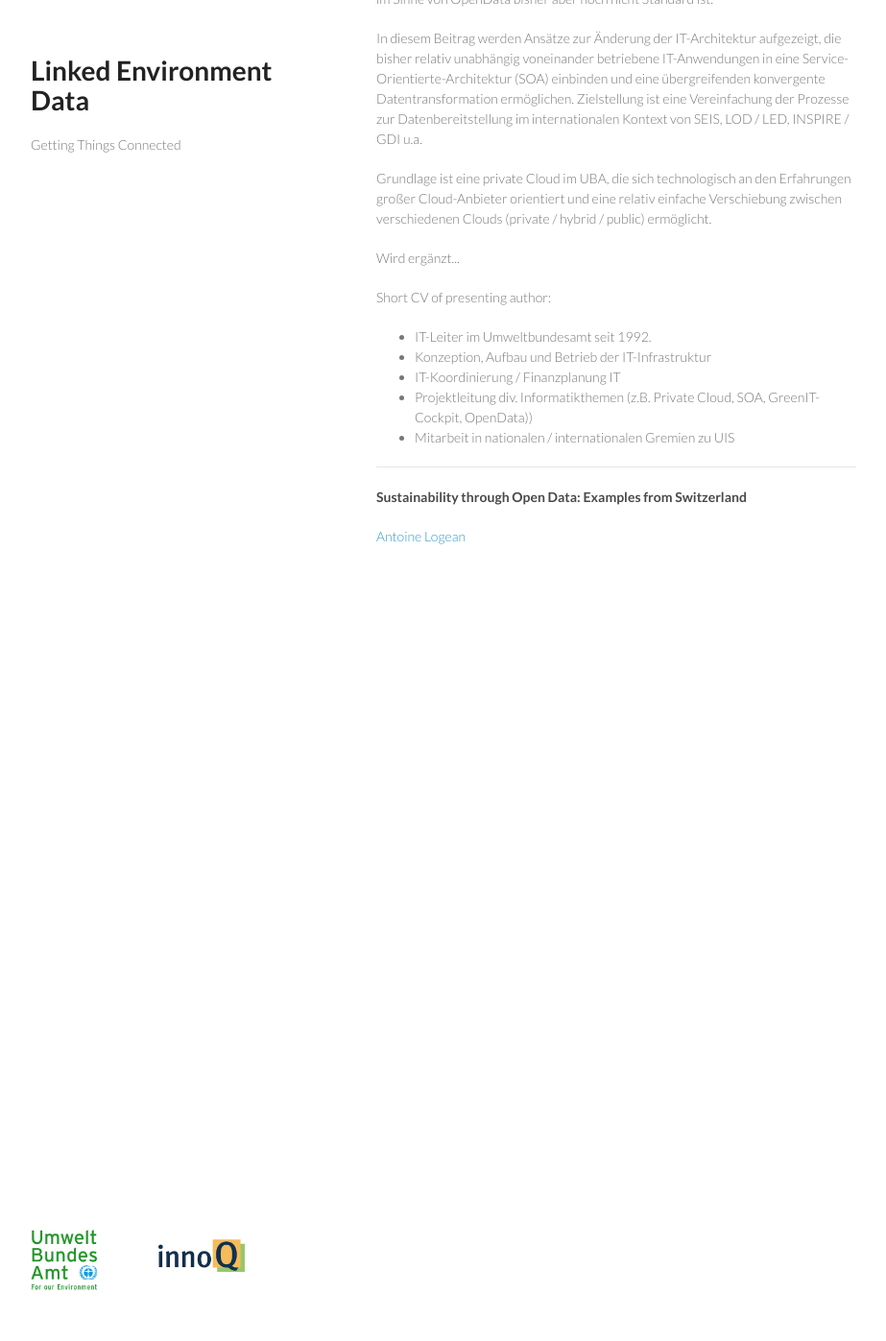
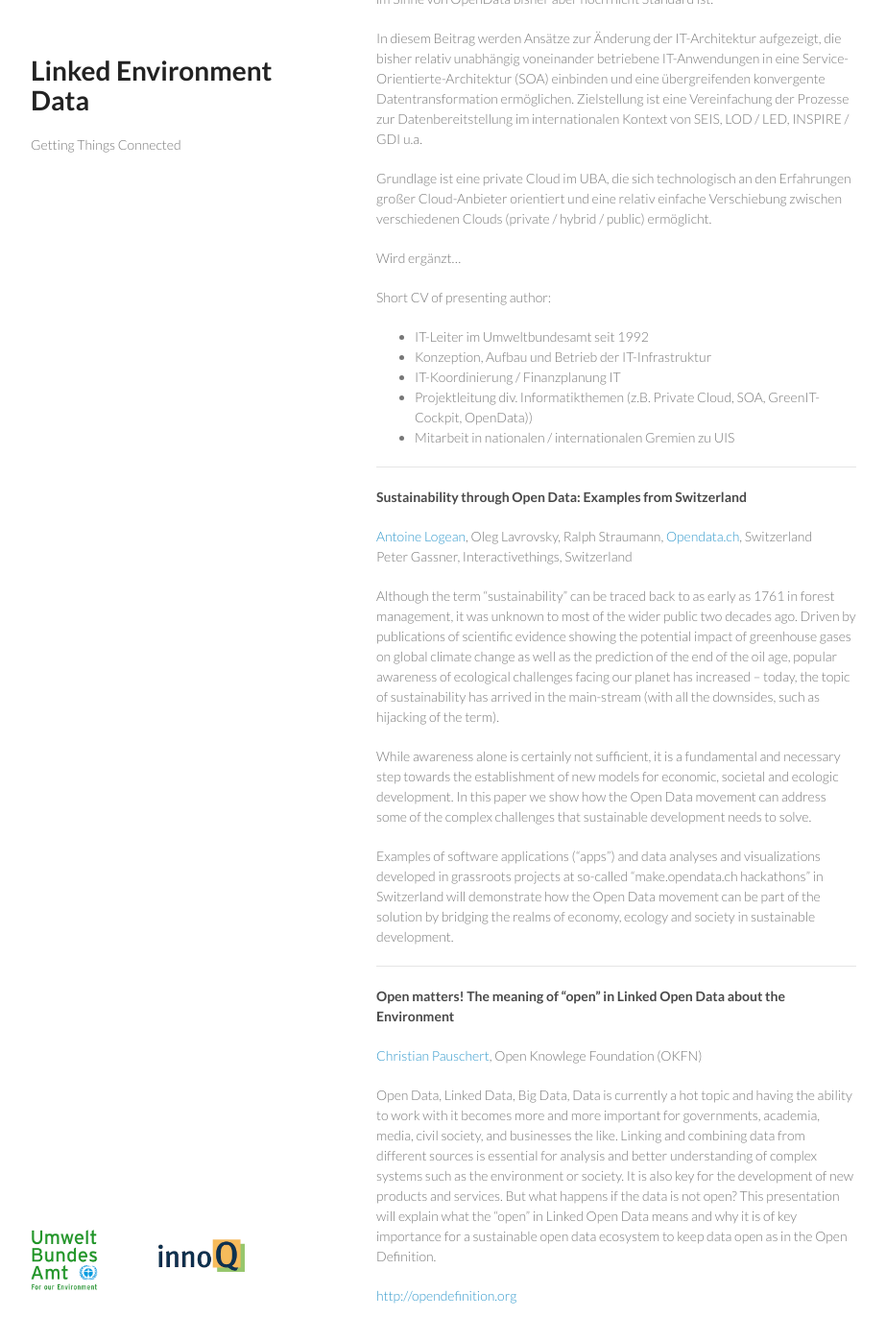
Before and after one commit to innoq/led, a Jekyll site: the page built from _posts/2012-08-21-enviroinfo2012.md, in a window 1280 px wide and 1400 px high, scrolled down 917 px. Shown: the top 1397 px of the window at 96% size, without its empty margins (178-1101 px from the left). Built offline with Jekyll 4.4.1, drawn with Linux system fonts in a browser that asks for light colours; some of the changed text lies outside the part shown.

Commit message:
converted content to markdown

```diff
--- a/_config.yml
+++ b/_config.yml
@@ -1,3 +1,3 @@
 safe: true
-auto: false
+auto: true
 permalink: none
--- /dev/null
+++ b/_posts/2012-08-21-enviroinfo2012.md
@@ -0,0 +1,73 @@
+---
+layout: default
+title: EnviroInfo 2012 Sessions
+---
+
+## {{ page.title }}
+
+### Session 3-4: Linking Open Data about the Environment 1
+
+Thursday, August 30th 2012 11:00 - 12:30
+
+Session Chair: Thomas Bandholtz
+
+- - -
+
+#### Berlin Open Data - Projektgruppe legt Abschlussbericht vor
+
+[Wolfgang Both](mailto:wolfgang.both@senwtf.berlin.de), Senate Berlin Government, Germany
+
+In 2011 the City of Berlin started with several Open Data activities. In the frame of a Open Data strategy development a test version of an data portal was launched. Berlin is also member of a FP7-project Open Cities and chairs an Open Data Working Group in the EuroCities Network.
+
+The technical base for the data portal is an open source CKAN registry to collet all metadata and link to the original datasets in the administration. The metadata catalogue is based on Dublin Core recommendations for datasets.
+
+Special tools are developed to support data "miners" in the administration to collect, store and vizualise new datasets.
+
+The data portal will now be transferred in operation and the data base will broaden. With this procedure the desing of (free) user rules are under discussion.
+
+- - -
+
+#### Open Data!
+
+[Joachim Hübener](mailto:joachim.huebener@uba.de), Umweltbundesamt, Germany
+
+Open Data! klingt wie ein Schlachtruf - endlich ergänzen die Ungeduldigen. Umweltdaten sollten eigentlich schon lange offen sein (Aarhus Konvention 1998). Doch die Verhältnisse sind (noch) nicht so. Wir haben große Sammlungen von Meta-Daten, die ja zumeist nur Daten über die eigentlichen Daten sind. Es gibt vermehrt Ansätze zu OpenData, auch im Bereich der Umweltinformatik.
+
+Open Data! gilt auch für das UBA, das bereits in umfangreiche Berichtspflichten (z.B. Europäische Umweltagentur) eingebunden ist, die eigentliche Datenbereitstellung im Sinne von OpenData bisher aber noch nicht Standard ist.
+
+In diesem Beitrag werden Ansätze zur Änderung der IT-Architektur aufgezeigt, die bisher relativ unabhängig voneinander betriebene IT-Anwendungen in eine Service-Orientierte-Architektur (SOA) einbinden und eine übergreifenden konvergente Datentransformation ermöglichen. Zielstellung ist eine Vereinfachung der Prozesse zur Datenbereitstellung im internationalen Kontext von SEIS, LOD / LED, INSPIRE / GDI u.a.
+
+Grundlage ist eine private Cloud im UBA, die sich technologisch an den Erfahrungen großer Cloud-Anbieter orientiert und eine relativ einfache Verschiebung zwischen verschiedenen Clouds (private / hybrid / public) ermöglicht.
+
+Wird ergänzt...
+
+Short CV of presenting author:
+
+* IT-Leiter im Umweltbundesamt seit 1992
+* Konzeption, Aufbau und Betrieb der IT-Infrastruktur
+* IT-Koordinierung / Finanzplanung IT
+* Projektleitung div. Informatikthemen (z.B. Private Cloud, SOA, GreenIT-Cockpit, OpenData))
+* Mitarbeit in nationalen / internationalen Gremien zu UIS
+
+- - -
+
+#### Sustainability through Open Data: Examples from Switzerland
+
+[Antoine Logean](mailto:antoine.logean@opendata.ch), Oleg Lavrovsky, Ralph Straumann, [Opendata.ch](http://www.opendata.ch/), Switzerland<br>
+Peter Gassner, Interactivethings, Switzerland
+
+Although the term "sustainability" can be traced back to as early as 1761 in forest management, it was unknown to most of the wider public two decades ago. Driven by publications of scientific evidence showing the potential impact of greenhouse gases on global climate change as well as the prediction of the end of the oil age, popular awareness of ecological challenges facing our planet has increased – today, the topic of sustainability has arrived in the main-stream (with all the downsides, such as hijacking of the term).
+
+While awareness alone is certainly not sufficient, it is a fundamental and necessary step towards the establishment of new models for economic, societal and ecologic development. In this paper we show how the Open Data movement can address some of the complex challenges that sustainable development needs to solve.
+
+Examples of software applications ("apps") and data analyses and visualizations developed in grassroots projects at so-called "make.opendata.ch hackathons" in Switzerland will demonstrate how the Open Data movement can be part of the solution by bridging the realms of economy, ecology and society in sustainable development.
+
+- - -
+
+#### Open matters! The meaning of "open" in Linked Open Data about the Environment
+
+[Christian Pauschert](mailto:pillmann@mdw.ac.at), Open Knowlege Foundation (OKFN)
+
+Open Data, Linked Data, Big Data, Data is currently a hot topic and having the ability to work with it becomes more and more important for governments, academia, media, civil society, and businesses the like. Linking and combining data from different sources is essential for analysis and better understanding of complex systems such as the environment or society. It is also key for the development of new products and services. But what happens if the data is not open? This presentation will explain what the "open" in Linked Open Data means and why it is of key importance for a sustainable open data ecosystem to keep data open as in the Open Definition.
+
+[http://opendefinition.org](http://opendefinition.org)
--- a/enviroinfo2012.html
+++ /dev/null
@@ -1,57 +0,0 @@
----
-layout: default
-title: EnviroInfo 2012
----
-
-<h2>{{ page.title }}</h2>
-
-<h3>Session 3-4: Linking Open Data about the Environment 1</h3>
-
-<p>Thursday, August 30th 2012 11:00 - 12:30</p>
-<p>Session Chair: Thomas Bandholtz</p>
-
-<hr>
-
-<h4>Berlin Open Data - Projektgruppe legt Abschlussbericht vor</h4>
-
-<p><a href="mailto:wolfgang.both@senwtf.berlin.de">Wolfgang Both</a>, Senate Berlin Government, Germany</p>
-
-<p>In 2011 the City of Berlin started with several Open Data activities. In the frame of a Open Data strategy development a test version of an data portal was launched. Berlin is also member of a FP7-project Open Cities and chairs an Open Data Working Group in the EuroCities Network.</p>
-
-<p>The technical base for the data portal is an open source CKAN registry to collet all metadata and link to the original datasets in the administration. The metadata catalogue is based on Dublin Core recommendations for datasets.</p>
-
-<p>Special tools are developed to support data "miners" in the administration to collect, store and vizualise new datasets.</p>
-
-<p>The data portal will now be transferred in operation and the data base will broaden. With this procedure the desing of (free) user rules are under discussion.</p>
-
-<hr>
-
-<h4>Open Data!</h4>
-
-<p><a href="mailto:joachim.huebener@uba.de">Joachim Hübener</a>, Umweltbundesamt, Germany</p>
-
-<p>Open Data! klingt wie ein Schlachtruf - endlich ergänzen die Ungeduldigen. Umweltdaten sollten eigentlich schon lange offen sein (Aarhus Konvention 1998). Doch die Verhältnisse sind (noch) nicht so. Wir haben große Sammlungen von Meta-Daten, die ja zumeist nur Daten über die eigentlichen Daten sind. Es gibt vermehrt Ansätze zu OpenData, auch im Bereich der Umweltinformatik.</p>
-
-<p>Open Data! gilt auch für das UBA, das bereits in umfangreiche Berichtspflichten (z.B. Europäische Umweltagentur) eingebunden ist, die eigentliche Datenbereitstellung im Sinne von OpenData bisher aber noch nicht Standard ist.</p>
-
-<p>In diesem Beitrag werden Ansätze zur Änderung der IT-Architektur aufgezeigt, die bisher relativ unabhängig voneinander betriebene IT-Anwendungen in eine Service-Orientierte-Architektur (SOA) einbinden und eine übergreifenden konvergente Datentransformation ermöglichen. Zielstellung ist eine Vereinfachung der Prozesse zur Datenbereitstellung im internationalen Kontext von SEIS, LOD / LED, INSPIRE / GDI u.a.</p>
-
-<p>Grundlage ist eine private Cloud im UBA, die sich technologisch an den Erfahrungen großer Cloud-Anbieter orientiert und eine relativ einfache Verschiebung zwischen verschiedenen Clouds (private / hybrid / public) ermöglicht.</p>
-
-<p>Wird ergänzt...</p>
-
-<p>Short CV of presenting author:</p>
-
-<ul>
-  <li>IT-Leiter im Umweltbundesamt seit 1992.</li>
-  <li>Konzeption, Aufbau und Betrieb der IT-Infrastruktur</li>
-  <li>IT-Koordinierung / Finanzplanung IT</li>
-  <li>Projektleitung div. Informatikthemen (z.B. Private Cloud, SOA, GreenIT-Cockpit, OpenData))</li>
-  <li>Mitarbeit in nationalen / internationalen Gremien zu UIS</li>
-</ul>
-
-<hr>
-
-<h4>Sustainability through Open Data: Examples from Switzerland</h4>
-
-<p><a href="mailto:antoine.logean@opendata.ch">Antoine Logean</a>
```
Also changed, not shown: index.html (deleted, +0 -12 lines), index.md (added, +12 -0 lines).
